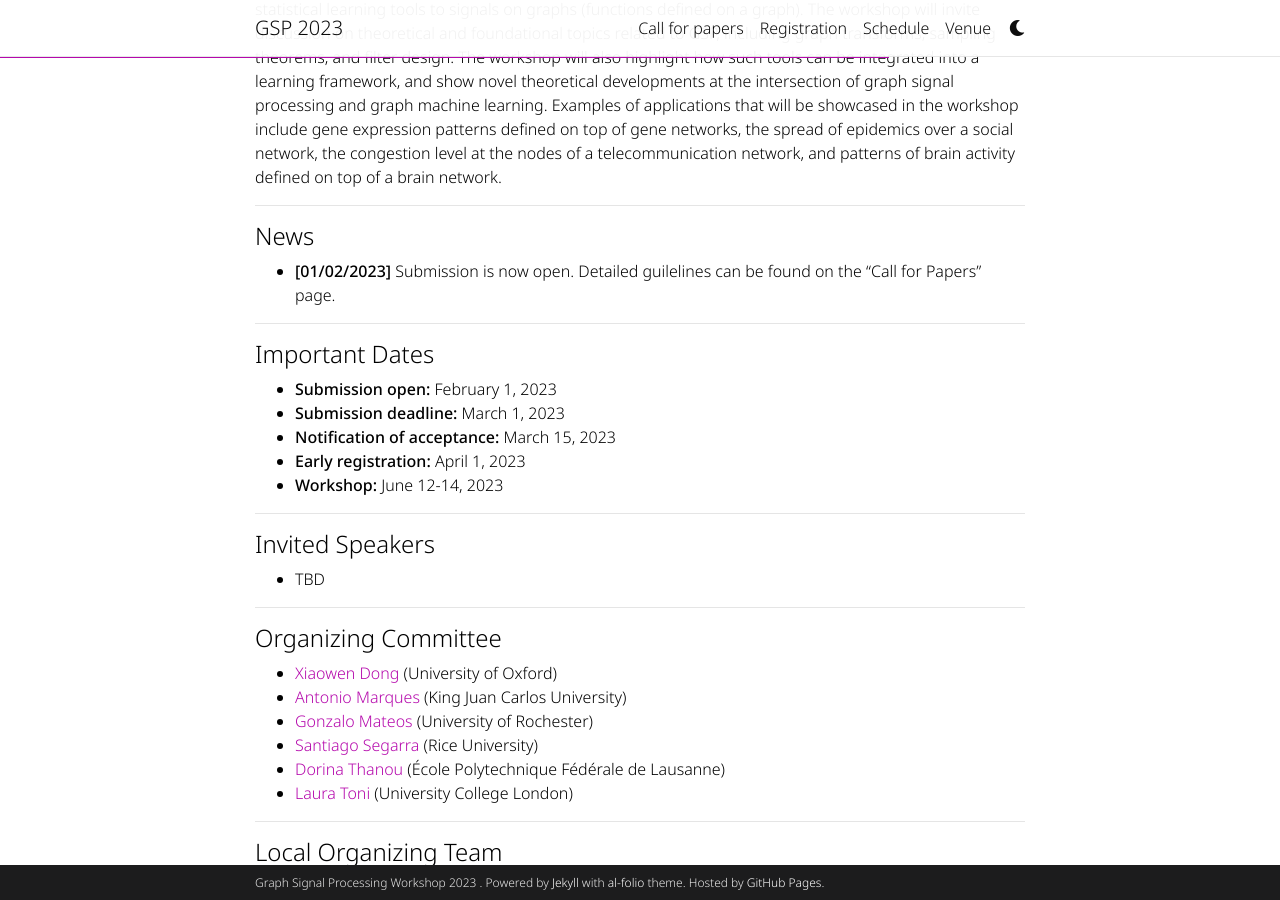
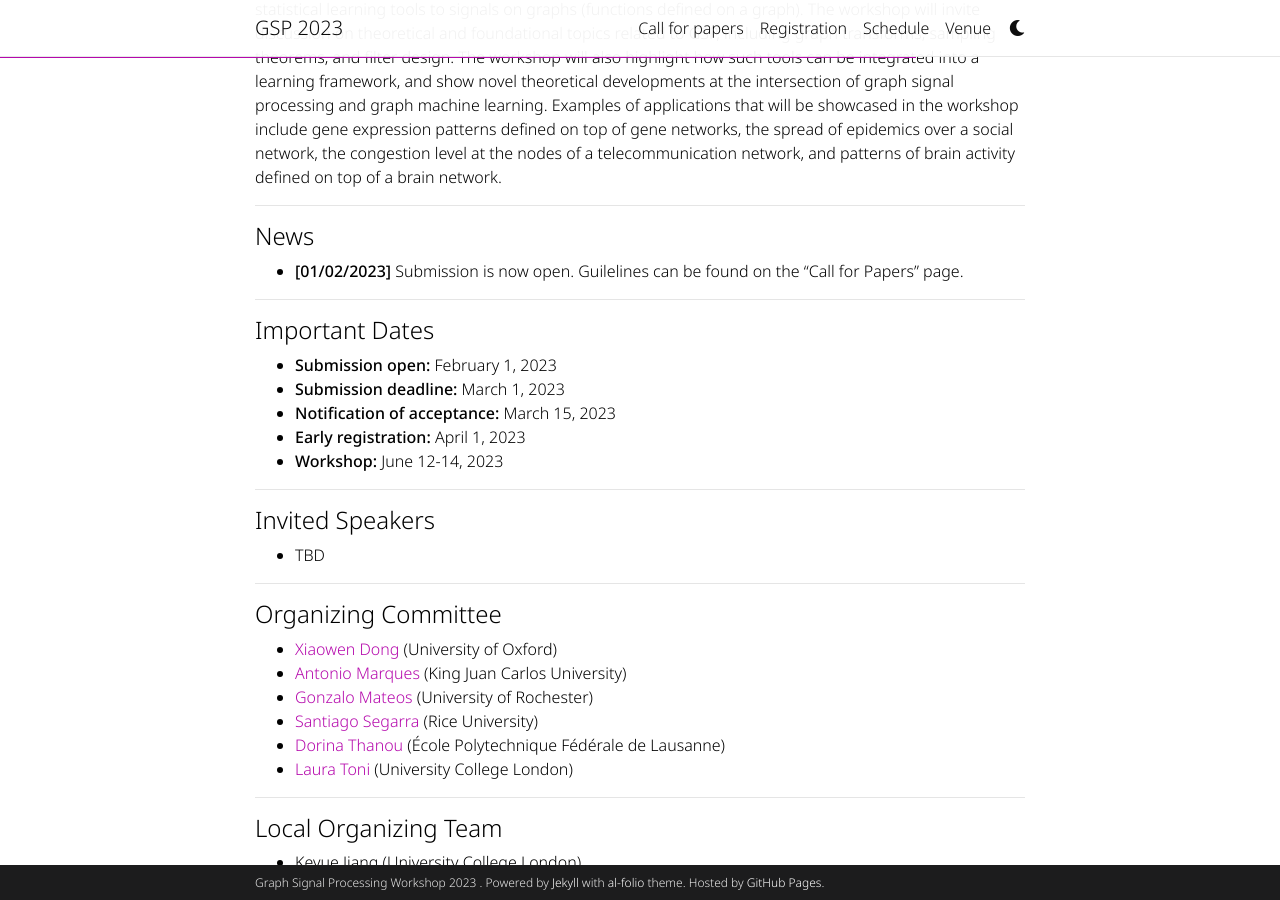
Before and after one commit to shreyasvinaya/gspworkshop2025.github.io, a Jekyll site: the page built from _pages/about.md, in a window 1280 px wide and 900 px high, scrolled down 566 px. Built offline with Jekyll 4.4.1, drawn with Linux system fonts in a browser that asks for light colours; full-size pictures stand in for the smaller copies a plugin makes; comment, search, counter and statistics services are not loaded; a style sheet for code colours, icons or effects is not loaded.

Commit message:
Update about.md

```diff
--- a/_pages/about.md
+++ b/_pages/about.md
@@ -18,7 +18,7 @@ The workshop will provide a warm welcome to experts and practitioners from acade
 
 ---
 #### News
-+ **[01/02/2023]** Submission is now open. Detailed guilelines can be found on the "Call for Papers" page.
++ **[01/02/2023]** Submission is now open. Guilelines can be found on the "Call for Papers" page.
 
 ---
 #### Important Dates
```
